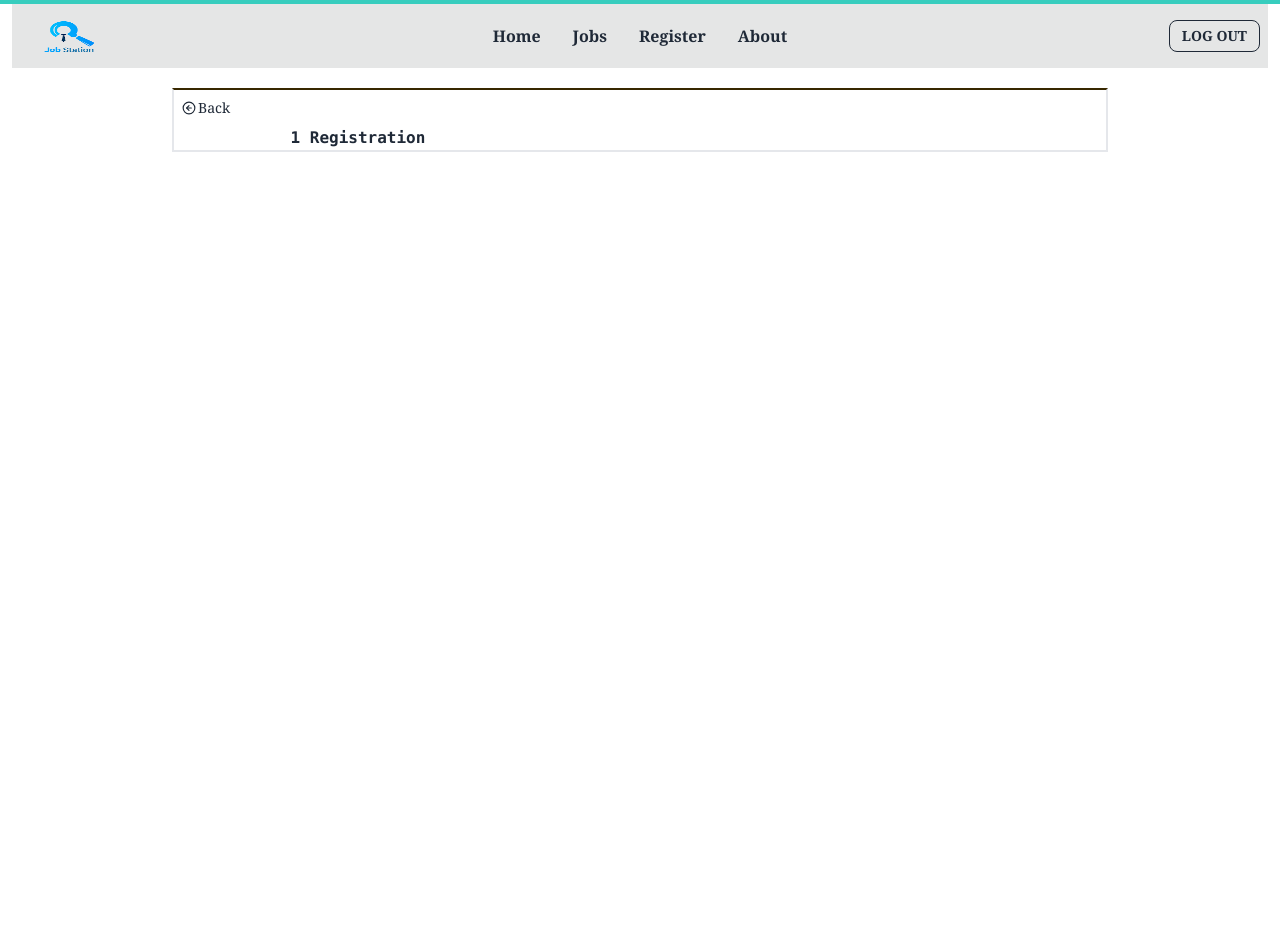
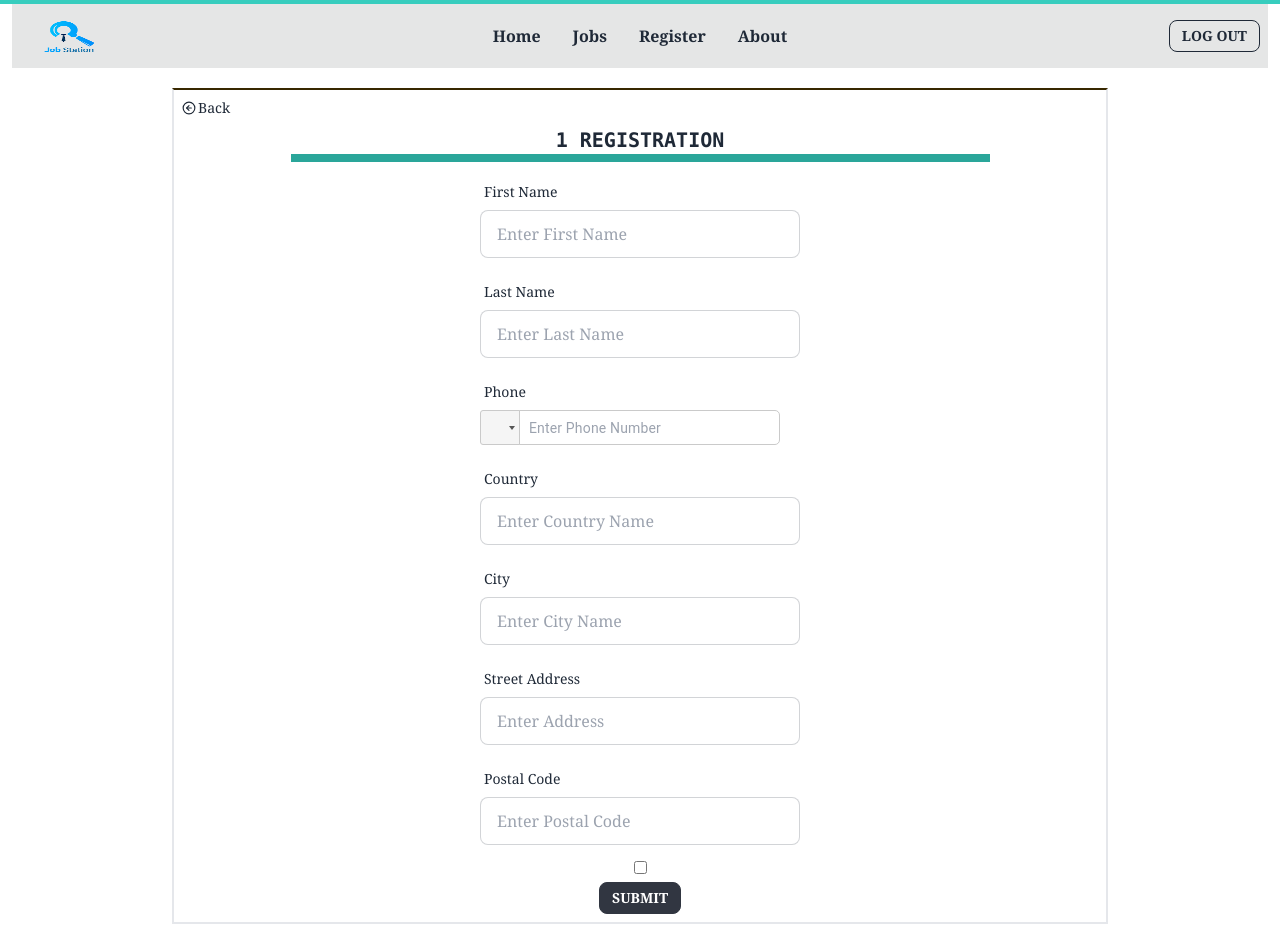
Before and after one commit to meraj191-35-2735/job-box, a React (Create React App) app: page /register/1 in a window 1280 px wide. Before the commit the page ends 800 px from the top, so only its background shows below. Built offline with nearby package versions, Linux system fonts and the light colour scheme; no server answers; sample sign-in values are in the browser's storage.

Commit message:
something done

```diff
--- a/package.json
+++ b/package.json
@@ -16,6 +16,7 @@
     "react-hook-form": "^7.42.1",
     "react-hot-toast": "^2.4.0",
     "react-icons": "^4.7.1",
+    "react-phone-input-2": "^2.15.1",
     "react-redux": "^8.0.5",
     "react-router-dom": "^6.7.0",
     "react-scripts": "5.0.1",
--- a/src/components/RegisterRole/RegisterRole.js
+++ b/src/components/RegisterRole/RegisterRole.js
@@ -17,7 +17,7 @@ const RegisterRole = () => {
       <div className="grid lg:grid-cols-2 grid-cols-1 gap-2 m-3">
         <div
           onClick={() => handleRegister("candidate")}
-          className="border-2 flex flex-col justify-center items-center hover:border-2 hover:border-accent hover:shadow-2xl hover:rounded-lg"
+          className="border-2 flex flex-col justify-center items-center hover:border-2 hover:border-accent hover:shadow-2xl hover:rounded-lg hover:scale-100 ease-in duration-500 scale-90"
         >
           <img className="w-96 h-80" src={candidate} alt="" />
           <div>
@@ -26,7 +26,7 @@ const RegisterRole = () => {
         </div>
         <div
           onClick={() => handleRegister("employer")}
-          className="border-2 flex flex-col justify-center items-center hover:border-2 hover:border-accent hover:shadow-2xl hover:rounded-lg"
+          className="border-2 flex flex-col justify-center items-center hover:border-2 hover:border-accent hover:shadow-2xl hover:rounded-lg hover:scale-100 ease-in duration-500 scale-90"
         >
           <img className="w-96 h-80 " src={employer} alt="" />
           <div>
--- a/src/components/RegisterRole/RegisterUser.js
+++ b/src/components/RegisterRole/RegisterUser.js
@@ -1,20 +1,210 @@
-import React from "react";
+import React, { useState } from "react";
+import { useForm } from "react-hook-form";
 import { FiArrowLeftCircle } from "react-icons/fi";
+import PhoneInput from "react-phone-input-2";
 import { Link, useParams } from "react-router-dom";
+import "react-phone-input-2/lib/style.css";
 
 const RegisterUser = () => {
   const { role } = useParams();
+  const [phone, setPhone] = useState("");
+
+  const {
+    register,
+    handleSubmit,
+    formState: { errors },
+  } = useForm();
+
+  const onSubmit = (data) => {
+    data.phone = phone;
+    data.role = role;
+    console.log(data);
+  };
+
   return (
-    <div className="lg:mx-40 mt-5 border-2 border-t-warning-content">
+    <div className="lg:mx-40 my-5 border-2 border-t-warning-content">
       <Link className="flex items-center text-sm m-2" to="/registerRole">
         <FiArrowLeftCircle></FiArrowLeftCircle>
         <p className="font-serif ml-0.5">Back</p>
       </Link>
       <div className="w-3/4 mx-auto">
-        <h2 className="font-bold font-mono">
-          <span className="uppercase">{role} </span>Registration
+        <h2 className="font-bold font-mono text-center border-b-8 border-b-accent-focus mb-3">
+          <span className="uppercase text-xl">{role} Registration</span>
         </h2>
-        <form></form>
+        <form
+          onSubmit={handleSubmit(onSubmit)}
+          className="flex flex-col justify-center items-center "
+        >
+          <div className="form-control w-full max-w-xs">
+            <label className="label">
+              <span className="label-text font-serif">First Name</span>
+            </label>
+            <input
+              {...register("firstName", {
+                required: {
+                  value: true,
+                  message: "First Name is Required",
+                },
+              })}
+              type="text"
+              placeholder="Enter First Name"
+              className="input input-bordered w-full max-w-xs font-serif"
+            />
+            <label className="label">
+              {errors.firstName?.type === "required" && (
+                <span className="label-text-alt text-red-600 font-serif">
+                  {errors.firstName.message}
+                </span>
+              )}
+            </label>
+          </div>
+          <div className="form-control w-full max-w-xs">
+            <label className="label">
+              <span className="label-text font-serif">Last Name</span>
+            </label>
+            <input
+              {...register("lastName", {
+                required: {
+                  value: true,
+                  message: "Last Name is Required",
+                },
+              })}
+              type="text"
+              placeholder="Enter Last Name"
+              className="input input-bordered w-full max-w-xs font-serif"
+            />
+            <label className="label">
+              {errors.lastName?.type === "required" && (
+                <span className="label-text-alt text-red-600 font-serif">
+                  {errors.lastName.message}
+                </span>
+              )}
+            </label>
+          </div>
+          <div className="form-control w-full max-w-xs">
+            <label className="label">
+              <span className="label-text font-serif">Phone</span>
+            </label>
+            <PhoneInput
+              {...register("phone")}
+              inputProps={{
+                name: "phone",
+                required: true,
+                autoFocus: true,
+                placeholder: "Enter Phone Number",
+              }}
+              onBlur={(e) => setPhone(e.target.value)}
+              className="w-full max-w-xs font-serif"
+            />
+            <label className="label">
+              {errors.phone?.type === "required" && (
+                <span className="label-text-alt text-red-600 font-serif">
+                  {errors.phone.message}
+                </span>
+              )}
+            </label>
+          </div>
+          <div className="form-control w-full max-w-xs">
+            <label className="label">
+              <span className="label-text font-serif">Country</span>
+            </label>
+            <input
+              {...register("country", {
+                required: {
+                  value: true,
+                  message: "Country is Required",
+                },
+              })}
+              type="text"
+              placeholder="Enter Country Name"
+              className="input input-bordered w-full max-w-xs font-serif"
+            />
+            <label className="label">
+              {errors.country?.type === "required" && (
+                <span className="label-text-alt text-red-600 font-serif">
+                  {errors.country.message}
+                </span>
+              )}
+            </label>
+          </div>
+          <div className="form-control w-full max-w-xs">
+            <label className="label">
+              <span className="label-text font-serif">City</span>
+            </label>
+            <input
+              {...register("city", {
+                required: {
+                  value: true,
+                  message: "City is Required",
+                },
+              })}
+              type="text"
+              placeholder="Enter City Name"
+              className="input input-bordered w-full max-w-xs font-serif"
+            />
+            <label className="label">
+              {errors.city?.type === "required" && (
+                <span className="label-text-alt text-red-600 font-serif">
+                  {errors.city.message}
+                </span>
+              )}
+            </label>
+          </div>
+          <div className="form-control w-full max-w-xs">
+            <label className="label">
+              <span className="label-text font-serif">Street Address</span>
+            </label>
+            <input
+              {...register("streetAddress", {
+                required: {
+                  value: true,
+                  message: "Street Address is Required",
+                },
+              })}
+              type="text"
+              placeholder="Enter Address"
+              className="input input-bordered w-full max-w-xs font-serif"
+            />
+            <label className="label">
+              {errors.streetAddress?.type === "required" && (
+                <span className="label-text-alt text-red-600 font-serif">
+                  {errors.streetAddress.message}
+                </span>
+              )}
+            </label>
+          </div>
+          <div className="form-control w-full max-w-xs">
+            <label className="label">
+              <span className="label-text font-serif">Postal Code</span>
+            </label>
+            <input
+              {...register("postalCode", {
+                required: {
+                  value: true,
+                  message: "Postal Code is Required",
+                },
+              })}
+              type="text"
+              placeholder="Enter Postal Code"
+              className="input input-bordered w-full max-w-xs font-serif"
+            />
+            <label className="label">
+              {errors.postalCode?.type === "required" && (
+                <span className="label-text-alt text-red-600 font-serif">
+                  {errors.postalCode.message}
+                </span>
+              )}
+            </label>
+          </div>
+          <input type="checkbox" class="default:ring-2" />
+          {/* Error  */}
+
+          <input
+            className="btn btn-sm my-2 btn-active max-w-xs font-serif"
+            type="submit"
+            value="Submit"
+          />
+        </form>
       </div>
     </div>
   );
```
Also changed, not shown: 1 other file (tests, documents, lock files or other folders).
